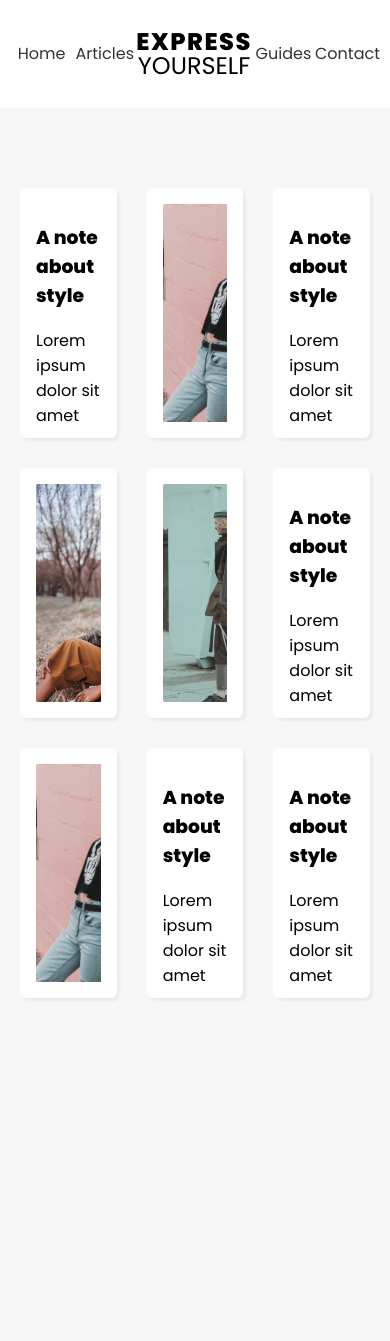
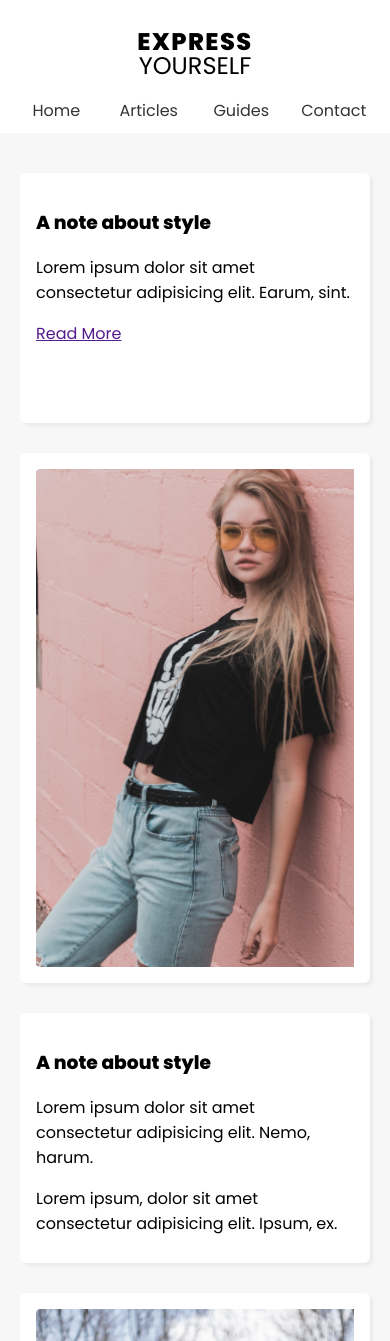
Before and after one commit to tizianobev/layouts-with-css-grid, a plain HTML site: page 4 - masonry/index.html in a window 390 px wide. Shown: the top 1341 px of the page. Before the commit the page ends 1078 px from the top, so only its background shows below. Drawn offline with Linux system fonts and the light colour scheme.

Commit message:
Video #5 - masonry

```diff
--- a/4 - masonry/index.html
+++ b/4 - masonry/index.html
@@ -20,41 +20,40 @@
     </nav>
   </header>
   <main>
-    <div>
+    <div class="short">
       <h3>A note about style</h3>
       <p>Lorem ipsum dolor sit amet consectetur adipisicing elit. Earum, sint.</p>
-      <p>Lorem ipsum dolor sit amet consectetur adipisicing elit. Exercitationem, quisquam! Beatae quidem exercitationem tempora laboriosam?</p>
       <a href="">Read More</a>
     </div>
-    <div>
+    <div class="tall">
       <img src="img/1.png" alt="model">
     </div>
-    <div>
+    <div class="short">
       <h3>A note about style</h3>
       <p>Lorem ipsum dolor sit amet consectetur adipisicing elit. Nemo, harum.</p>
       <p>Lorem ipsum, dolor sit amet consectetur adipisicing elit. Ipsum, ex.</p>
       <a href="">Read More</a>
     </div>
-    <div>
+    <div class="tall">
       <img src="img/2.png" alt="model">
     </div>
-    <div>
+    <div class="tall">
       <img src="img/3.png" alt="model">
     </div>
-    <div>
+    <div class="short">
       <h3>A note about style</h3>
       <p>Lorem ipsum dolor sit amet consectetur adipisicing elit. Nemo, harum.</p>
       <a href="">Read More</a>
     </div>
-    <div>
+    <div class="tall">
       <img src="img/1.png" alt="model">
     </div>
-    <div>
+    <div class="short">
       <h3>A note about style</h3>
       <p>Lorem ipsum dolor sit amet consectetur adipisicing elit. Nemo, harum.</p>
       <a href="">Read More</a>
     </div>
-    <div>
+    <div class="tall">
       <h3>A note about style</h3>
       <p>Lorem ipsum dolor sit amet consectetur adipisicing elit. Officiis nulla mollitia neque perferendis dolore? Quas nisi animi velit id voluptate?</p>
       <a href="">Read More</a>
--- a/4 - masonry/styles.css
+++ b/4 - masonry/styles.css
@@ -61,3 +61,34 @@ main img {
   min-width: 100%;
   height: 100%;
 }
+
+main .short {
+  grid-row: span 1;
+}
+
+main .tall {
+  grid-row: span 2;
+}
+
+@media screen and (max-width: 980px) {
+  main {
+    grid-template-columns: 1fr 1fr;
+
+  }
+}
+
+@media screen and (max-width: 620px) {
+  main {
+    grid-template-columns: 1fr;
+    max-width: 400px;
+    margin: 20px auto;
+  }
+  nav {
+    grid-template-columns: repeat(4, 1fr);
+
+  }
+  nav h1 {
+    grid-column: 1 / span 4;
+    grid-row: 1;
+  }
+}
```
